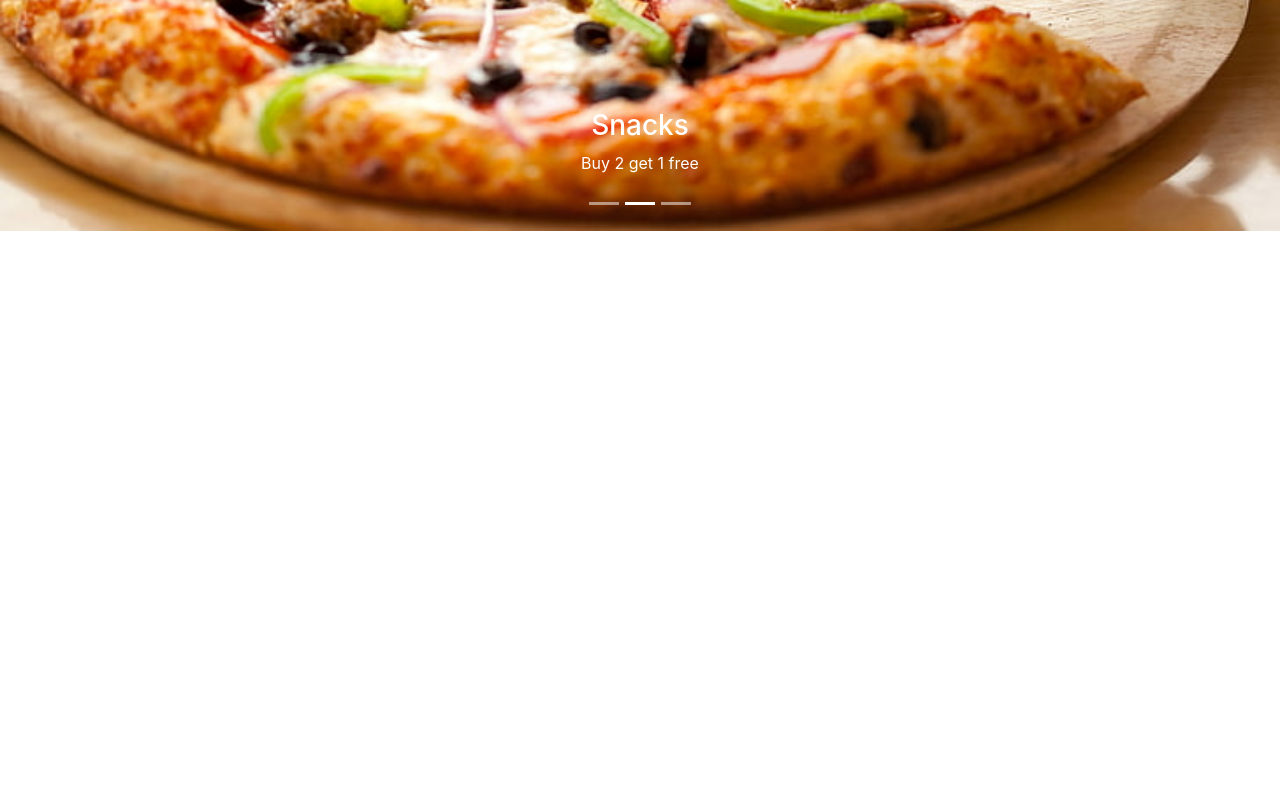
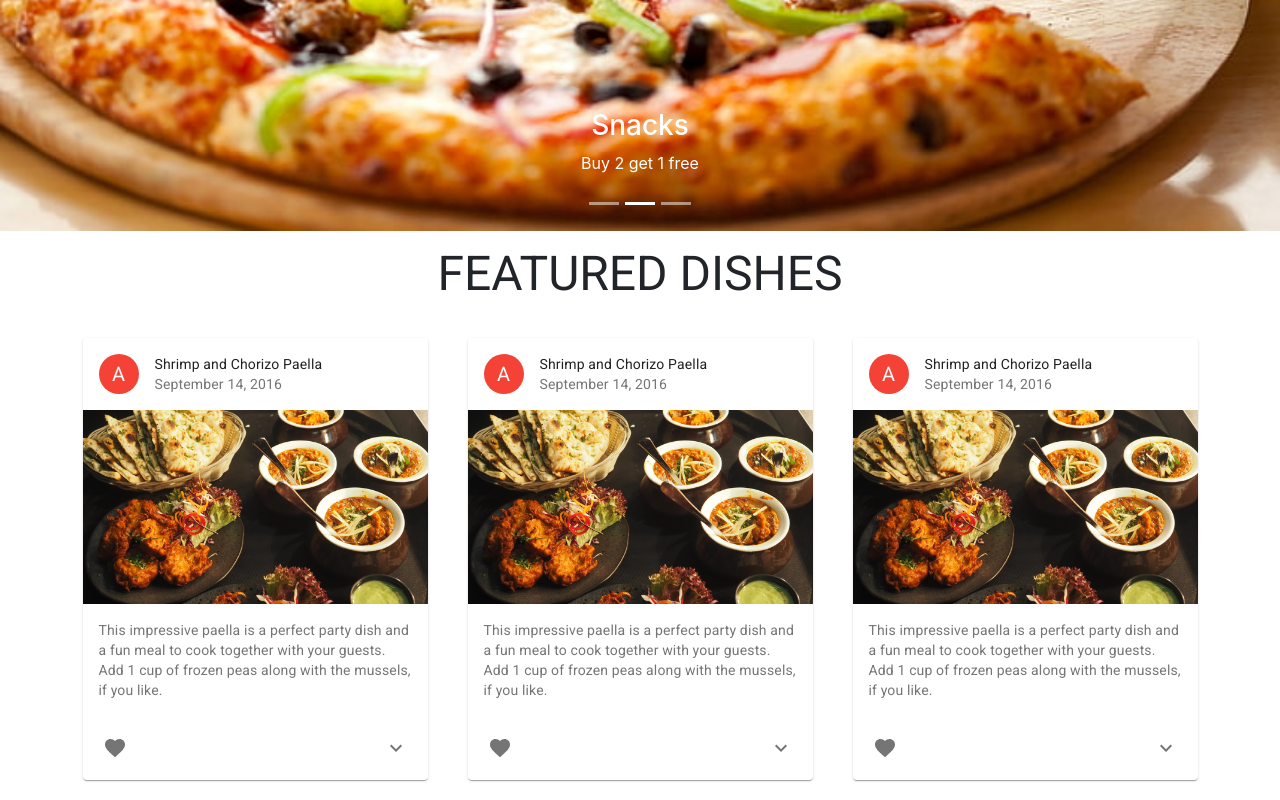
Before and after one commit to ashu18aman/react-alimento, a React (Create React App) app: page / in a window 1280 px wide. Shown: the part 488-1288 px from the top of the page. Before the commit the page ends 800 px from the top, so only its background shows below. Built offline with nearby package versions, Linux system fonts and the light colour scheme.

Commit message:
featured_dishes

```diff
--- a/src/App.js
+++ b/src/App.js
@@ -3,6 +3,7 @@
 import NavBar from "./components/NavBar";
 import MyCarousel from "./components/MyCarousel";
 import "bootstrap/dist/css/bootstrap.css";
+import Featured from "./components/Featured_dishes"
 
 const theme = createMuiTheme({
 
@@ -16,6 +17,7 @@
       <Router>
         <NavBar />
         <MyCarousel />
+        <Featured />
       </Router>
     </ThemeProvider>
   );
--- /dev/null
+++ b/src/components/Card.js
@@ -0,0 +1,118 @@
+import React from 'react';
+import { makeStyles } from '@material-ui/core/styles';
+import clsx from 'clsx';
+import Card from '@material-ui/core/Card';
+import CardHeader from '@material-ui/core/CardHeader';
+import CardMedia from '@material-ui/core/CardMedia';
+import CardContent from '@material-ui/core/CardContent';
+import CardActions from '@material-ui/core/CardActions';
+import Collapse from '@material-ui/core/Collapse';
+import Avatar from '@material-ui/core/Avatar';
+import IconButton from '@material-ui/core/IconButton';
+import Typography from '@material-ui/core/Typography';
+import { red } from '@material-ui/core/colors';
+import FavoriteIcon from '@material-ui/icons/Favorite';
+import ShareIcon from '@material-ui/icons/Share';
+import ExpandMoreIcon from '@material-ui/icons/ExpandMore';
+import MoreVertIcon from '@material-ui/icons/MoreVert';
+import img3 from "./Images/thali.jpg";
+
+const useStyles = makeStyles((theme) => ({
+  root: {
+    margin: 20,
+    maxWidth: 345,
+  },
+  media: {
+    height: 0,
+    paddingTop: '56.25%', // 16:9
+  },
+  expand: {
+    transform: 'rotate(0deg)',
+    marginLeft: 'auto',
+    transition: theme.transitions.create('transform', {
+      duration: theme.transitions.duration.shortest,
+    }),
+  },
+  expandOpen: {
+    transform: 'rotate(180deg)',
+  },
+  avatar: {
+    backgroundColor: red[500],
+  },
+}));
+
+export default function RecipeReviewCard() {
+  const classes = useStyles();
+  const [expanded, setExpanded] = React.useState(false);
+
+  const handleExpandClick = () => {
+    setExpanded(!expanded);
+  };
+
+  return (
+    <Card className={classes.root}>
+      <CardHeader
+        avatar={
+          <Avatar aria-label="recipe" className={classes.avatar}>
+            A
+          </Avatar>
+        }
+        title="Shrimp and Chorizo Paella"
+        subheader="September 14, 2016"
+      />
+      <CardMedia
+        className={classes.media}
+        image={img3}
+        title="Paella dish"
+      />
+      <CardContent>
+        <Typography variant="body2" color="textSecondary" component="p">
+          This impressive paella is a perfect party dish and a fun meal to cook together with your
+          guests. Add 1 cup of frozen peas along with the mussels, if you like.
+        </Typography>
+      </CardContent>
+      <CardActions disableSpacing>
+        <IconButton aria-label="add to favorites">
+          <FavoriteIcon />
+        </IconButton>
+        <IconButton
+          className={clsx(classes.expand, {
+            [classes.expandOpen]: expanded,
+          })}
+          onClick={handleExpandClick}
+          aria-expanded={expanded}
+          aria-label="show more"
+        >
+          <ExpandMoreIcon />
+        </IconButton>
+      </CardActions>
+      <Collapse in={expanded} timeout="auto" unmountOnExit>
+        <CardContent>
+          <Typography paragraph>Method:</Typography>
+          <Typography paragraph>
+            Heat 1/2 cup of the broth in a pot until simmering, add saffron and set aside for 10
+            minutes.
+          </Typography>
+          <Typography paragraph>
+            Heat oil in a (14- to 16-inch) paella pan or a large, deep skillet over medium-high
+            heat. Add chicken, shrimp and chorizo, and cook, stirring occasionally until lightly
+            browned, 6 to 8 minutes. Transfer shrimp to a large plate and set aside, leaving chicken
+            and chorizo in the pan. Add pimentón, bay leaves, garlic, tomatoes, onion, salt and
+            pepper, and cook, stirring often until thickened and fragrant, about 10 minutes. Add
+            saffron broth and remaining 4 1/2 cups chicken broth; bring to a boil.
+          </Typography>
+          <Typography paragraph>
+            Add rice and stir very gently to distribute. Top with artichokes and peppers, and cook
+            without stirring, until most of the liquid is absorbed, 15 to 18 minutes. Reduce heat to
+            medium-low, add reserved shrimp and mussels, tucking them down into the rice, and cook
+            again without stirring, until mussels have opened and rice is just tender, 5 to 7
+            minutes more. (Discard any mussels that don’t open.)
+          </Typography>
+          <Typography>
+            Set aside off of the heat to let rest for 10 minutes, and then serve.
+          </Typography>
+        </CardContent>
+      </Collapse>
+    </Card>
+  );
+}
--- /dev/null
+++ b/src/components/Featured_dishes.js
@@ -0,0 +1,39 @@
+import { Container, Grid } from '@material-ui/core';
+import React from 'react';
+import ReactDOM from 'react-dom';
+import RecipeReviewCard from './Card';
+import Typography from '@material-ui/core/Typography';
+import { makeStyles } from '@material-ui/core/styles';
+
+const useStyles = makeStyles({
+    root: {
+        marginTop: 15,
+        width: '100%',
+    },
+});
+
+const Featured = () => {
+    const classes = useStyles();
+    return (
+        <Container className={classes.root} >
+            <Typography variant="h3" component="h3" align="center" gutterBottom>
+                FEATURED DISHES
+            </Typography>
+            <Grid container direction="row"
+                justify="center"
+                alignItems="center">
+                <Grid item>
+                    <RecipeReviewCard />
+                </Grid>
+                <Grid item>
+                    <RecipeReviewCard />
+                </Grid>
+                <Grid item>
+                    <RecipeReviewCard />
+                </Grid>
+            </Grid>
+        </Container>
+    );
+}
+
+export default Featured;
```
Also changed, not shown: src/components/Instant_order.js (added).
